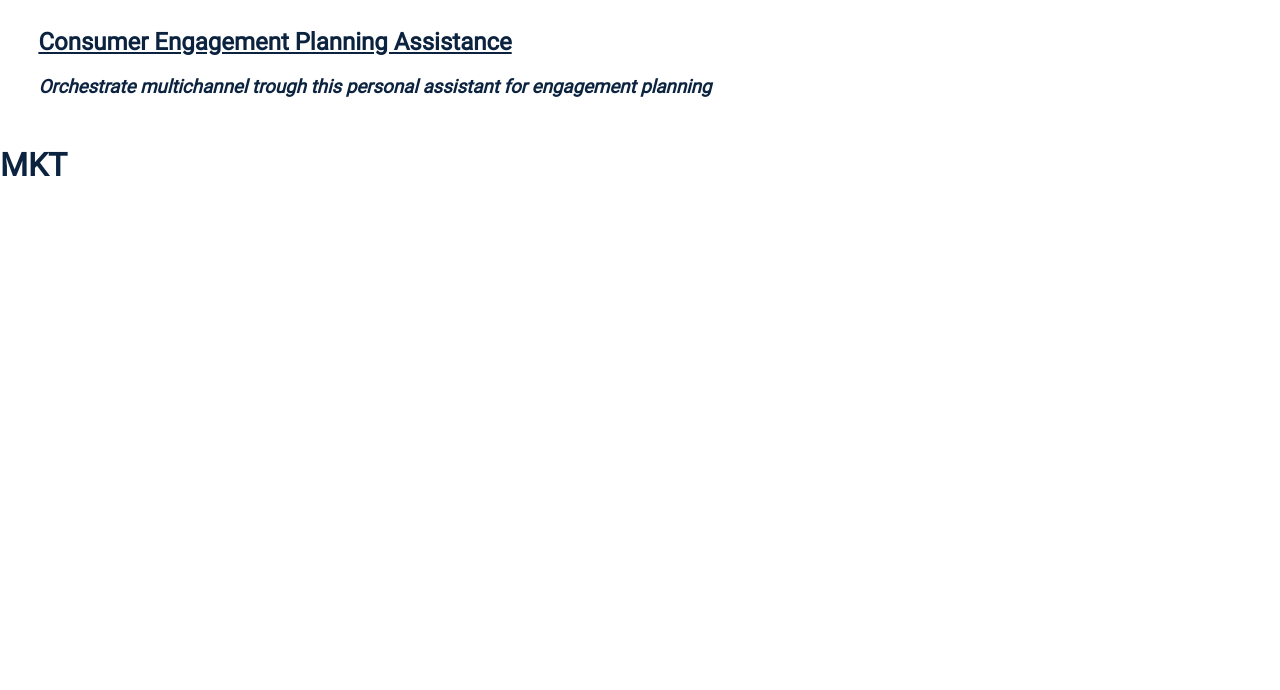
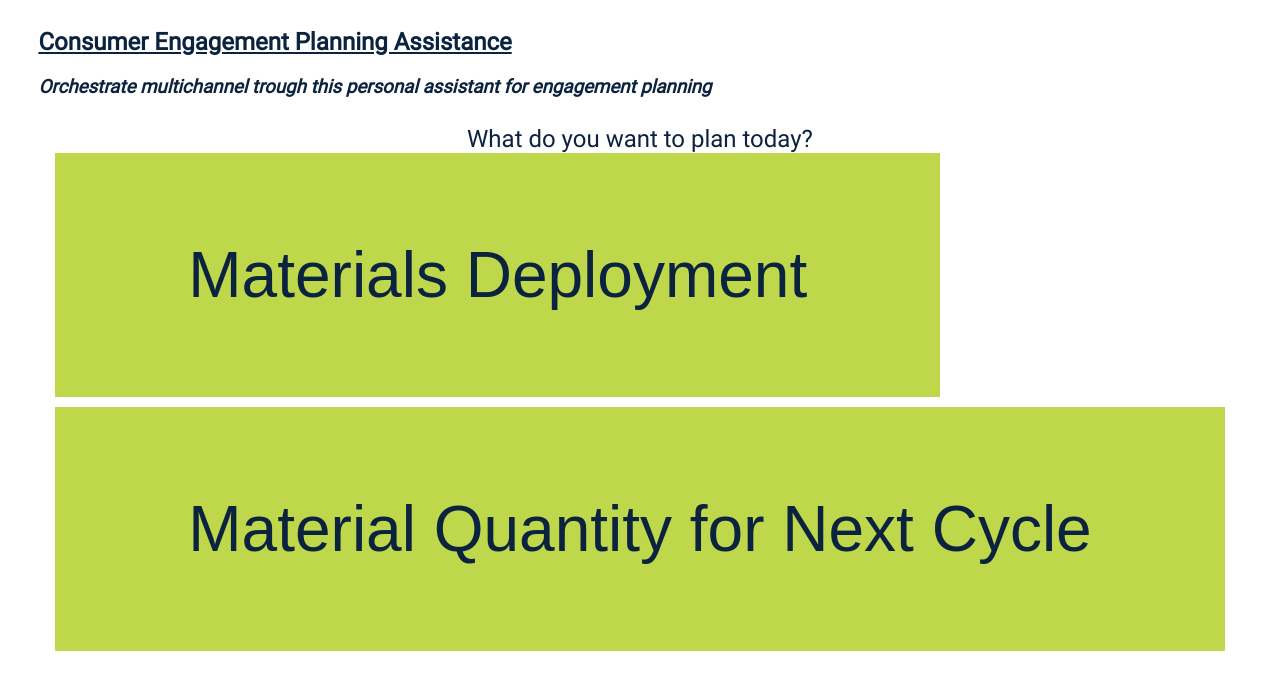
Before and after one commit to Angellomon/msd-modelo-de-atribucion, a SvelteKit app: page /mkt in a window 1280 px wide. Shown: the top 690 px of the page. Built offline with nearby package versions, Linux system fonts and the light colour scheme.

Commit message:
feat(routes/mkt): impl main page

```diff
--- a/src/routes/mkt/+page.svelte
+++ b/src/routes/mkt/+page.svelte
@@ -1 +1,42 @@
-<h1>MKT</h1>
+<script>
+	import ActivityButton from '$lib/activity-button.svelte';
+
+	let width = '40vw';
+</script>
+
+<section>
+	<div class="message">What do you want to plan today?</div>
+
+	<div class="activity-select">
+		<ActivityButton path="/mkt/materials-deployment" {width}>Materials Deployment</ActivityButton>
+
+		<ActivityButton path="/mkt/material-quantity" {width}
+			>Material Quantity for Next Cycle</ActivityButton
+		>
+	</div>
+</section>
+
+<style>
+	section {
+		display: flex;
+		flex-direction: row;
+		flex-wrap: wrap;
+
+		justify-content: space-around;
+		align-items: center;
+
+		/* width: 100vw; */
+	}
+
+	div.message {
+		text-align: center;
+
+		font-size: 24px;
+	}
+
+	div.activity-select {
+		display: flex;
+		flex-direction: column;
+		gap: 10px;
+	}
+</style>
```
